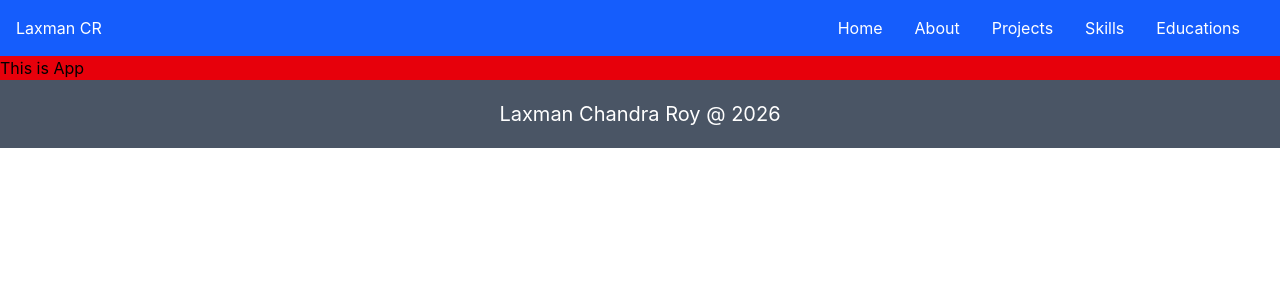
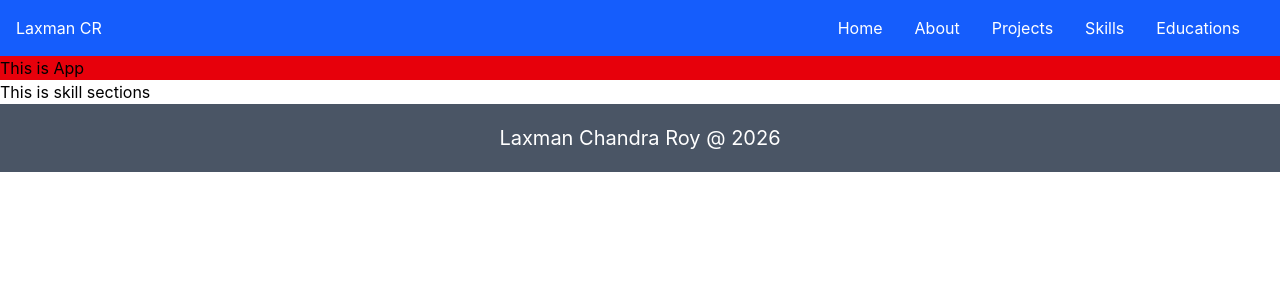
Before and after one commit to laxmancroy/mern-without-ai, a React (Vite) app: page / in a window 1280 px wide. Shown: the top 300 px of the page. Built offline with nearby package versions, Linux system fonts and the light colour scheme.

Commit message:
update previous commit

```diff
--- a/src/App.jsx
+++ b/src/App.jsx
@@ -1,11 +1,13 @@
 import { Header } from './components/Header';
 import { Footer } from './components/Footer';
+import { Skills } from './components/Skills';
 
 function App() {
   return (
     <>
       <Header />
       <div className="bg-red-600">This is App</div>
+      <Skills />
       <Footer />
     </>
   )
```
